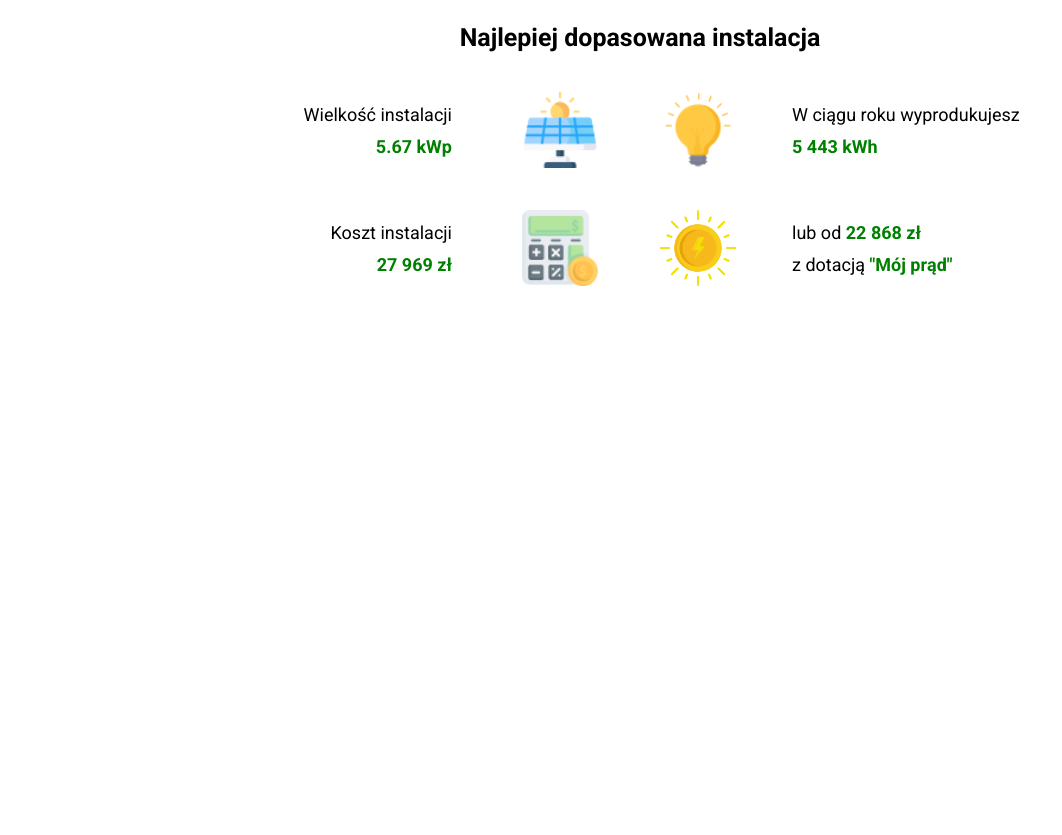
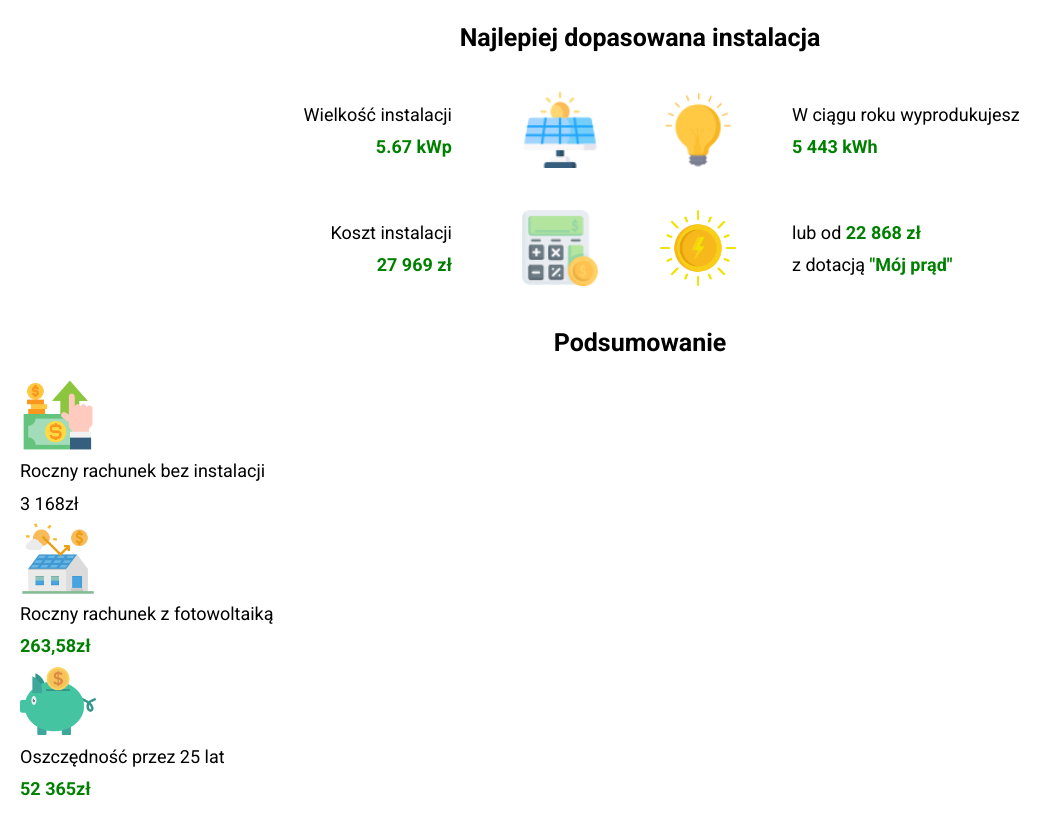
Before and after one commit to szymon-krolikowski/photovoltaics--website, a plain HTML site: page fotowoltaika.html in a window 1280 px wide. Shown: the part 2658-3493 px from the top of the page, without its empty margins (0-1062 px from the left). Before the commit the page ends 3016 px from the top, so only its background shows below. Drawn offline with Linux system fonts and the light colour scheme.

Commit message:
ADD elements to calculator section

```diff
--- a/fotowoltaika.html
+++ b/fotowoltaika.html
@@ -115,6 +115,36 @@
                     </div>
                 </div>
             </article>
+            <h4 class="headingFour calculator__headingFour">Podsumowanie</h4>
+            <article class="calculator__secoundArticle">
+                <div class="calculator__summaryBox">
+                    <div>
+                        <img class="calculator__icon" src="/image/icon-moneyUp.png" alt="">
+                    </div>
+                    <div>
+                        <p class="paragraph calculator__summaryParagraph">Roczny rachunek bez instalacji</p>
+                        <p class="paragraph calculator__summaryParagraph"><span class="calculator__spanRed">3 168zł</span></p>
+                    </div>
+                </div>
+                <div class="calculator__summaryBox">
+                    <div>
+                        <img class="calculator__icon" src="/image/icon-house.png" alt="">
+                    </div>
+                    <div>
+                        <p class="paragraph calculator__summaryParagraph">Roczny rachunek z fotowoltaiką</p>
+                        <p class="paragraph calculator__summaryParagraph"><span class="calculator__spanGreen">263,58zł</span></p>
+                    </div>
+                </div>
+                <div class="calculator__summaryBox">
+                    <div class="calculator__summaryImage">
+                        <img class="calculator__icon" src="/image/icon-piggyBank.png" alt="">
+                    </div>
+                    <div class="calculator__summaryText">
+                        <p class="paragraph calculator__summaryParagraph">Oszczędność przez 25 lat</p>
+                        <p class="paragraph calculator__summaryParagraph"><span class="calculator__spanGreen">52 365zł</span></p>
+                    </div>
+                </div>
+            </article>
         </section>
     </div>
 </body>
```
